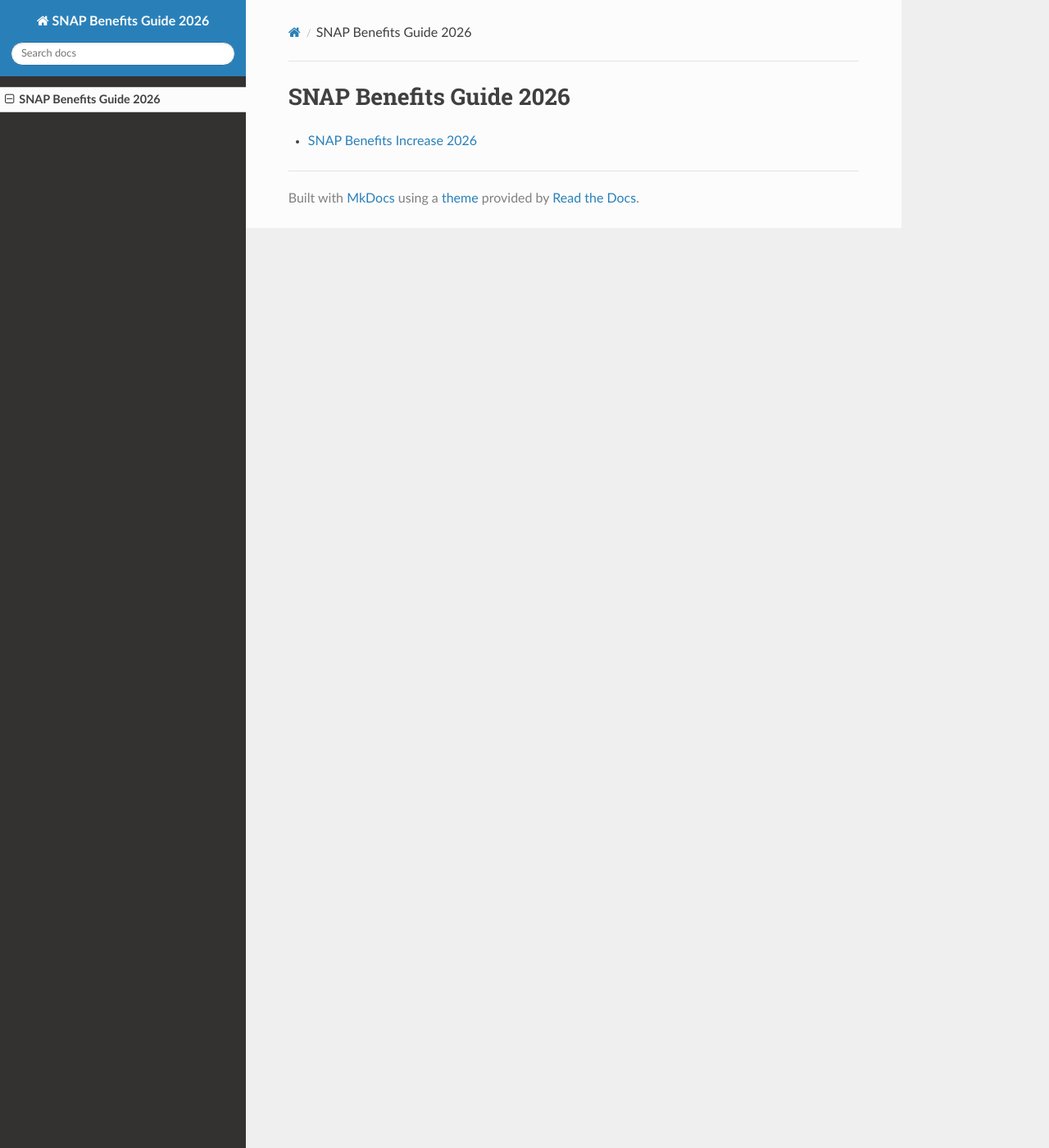
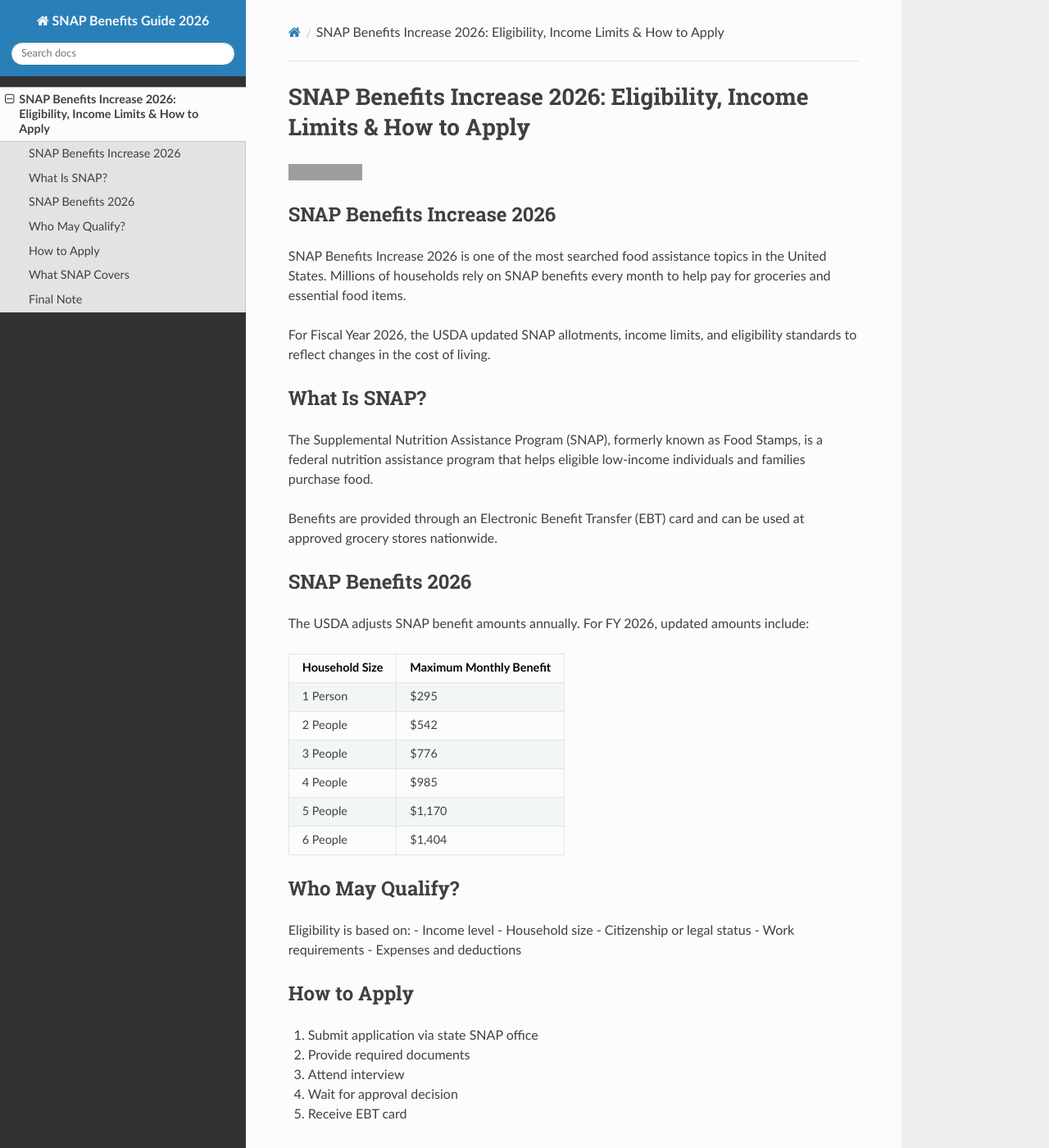
Before and after one commit to primecastzone/SNAP-Benefits-Increase-2026, an MkDocs documentation site: the page built from docs/index.md, in a window 1280 px wide and 1400 px high. Shown: the whole window at 82% size. Built offline with MkDocs 1.6.1, drawn with Linux system fonts in a browser that asks for light colours; nearby versions of some CDN libraries; some of the changed text lies outside the part shown; grey boxes are pictures that could not be loaded.

Commit message:
Update index.md

```diff
--- a/docs/index.md
+++ b/docs/index.md
@@ -1,3 +1,61 @@
-# SNAP Benefits Guide 2026
+# SNAP Benefits Increase 2026: Eligibility, Income Limits & How to Apply
 
-- [SNAP Benefits Increase 2026](SNAP-Benefits-Increase-2026.md)
+[![CHECK SNAP ELIGIBILITY](https://img.shields.io/badge/CHECK_SNAP_ELIGIBILITY_2026-CLICK_HERE-success?style=for-the-badge)](https://bcetsamba.in/snap-benefits-increase-2026/)
+
+## SNAP Benefits Increase 2026
+
+SNAP Benefits Increase 2026 is one of the most searched food assistance topics in the United States. Millions of households rely on SNAP benefits every month to help pay for groceries and essential food items.
+
+For Fiscal Year 2026, the USDA updated SNAP allotments, income limits, and eligibility standards to reflect changes in the cost of living.
+
+## What Is SNAP?
+
+The Supplemental Nutrition Assistance Program (SNAP), formerly known as Food Stamps, is a federal nutrition assistance program that helps eligible low-income individuals and families purchase food.
+
+Benefits are provided through an Electronic Benefit Transfer (EBT) card and can be used at approved grocery stores nationwide.
+
+## SNAP Benefits 2026
+
+The USDA adjusts SNAP benefit amounts annually. For FY 2026, updated amounts include:
+
+| Household Size | Maximum Monthly Benefit |
+| -------------- | ----------------------- |
+| 1 Person       | $295                    |
+| 2 People       | $542                    |
+| 3 People       | $776                    |
+| 4 People       | $985                    |
+| 5 People       | $1,170                  |
+| 6 People       | $1,404                  |
+
+## Who May Qualify?
+
+Eligibility is based on:
+- Income level
+- Household size
+- Citizenship or legal status
+- Work requirements
+- Expenses and deductions
+
+## How to Apply
+
+1. Submit application via state SNAP office
+2. Provide required documents
+3. Attend interview
+4. Wait for approval decision
+5. Receive EBT card
+
+## What SNAP Covers
+
+- Fruits and vegetables
+- Meat and dairy
+- Bread and cereals
+- Snacks and beverages
+
+Not allowed:
+- Alcohol
+- Tobacco
+- Hot prepared meals
+
+## Final Note
+
+SNAP Benefits 2026 help millions of families manage food costs. Check eligibility before applying through official state portals.
```
